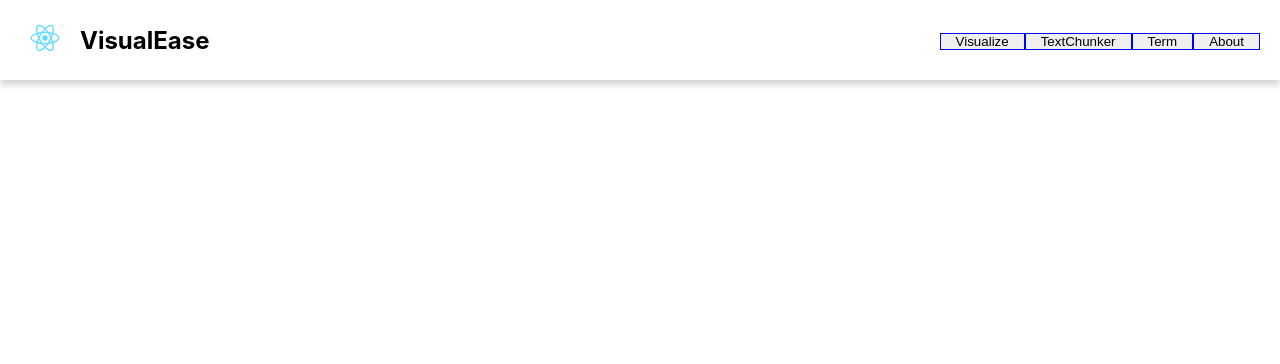
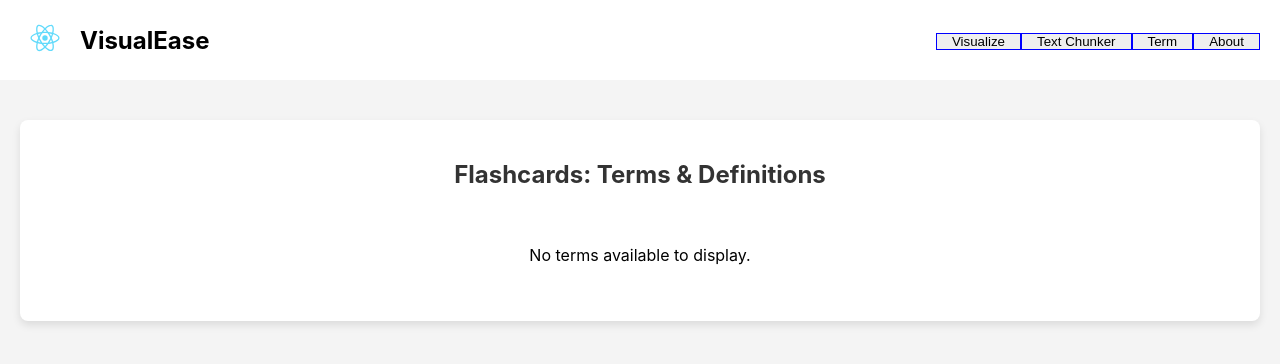
Before and after one commit to Ashan-264/HackGt11Project, a React (Create React App) app in the folder VisualEase/chapter-visualizer-frontend/: page /FlashCards in a window 1280 px wide. Shown: the top 364 px of the page. Built offline with nearby package versions, Linux system fonts and the light colour scheme.

Commit message:
organized terms

```diff
--- a/VisualEase/chapter-visualizer-frontend/src/App.js
+++ b/VisualEase/chapter-visualizer-frontend/src/App.js
@@ -5,6 +5,7 @@ import './App.css';
 import Navbar from './Pages/navbar';
 import TermDef from './Pages/termDef';
 import ScrTextChunker from "./Pages/ScrTextChunker";
+import FlashCards from './Pages/FlashCards';
 
 function App() {
     const [textInput, setTextInput] = useState('');
@@ -16,6 +17,7 @@ function App() {
             const response = await axios.post('http://localhost:5000/summarize', { chapterText: textInput });
             const parts = response.data; // Assuming response is an array of summarized parts
             setSummaries(parts);
+
 
             // Generate images for each summary
             parts.forEach(async (part, index) => {
@@ -35,6 +37,7 @@ function App() {
                 <Routes>
                     <Route path="/TermDef" element={<TermDef />} />
                     <Route path="/Text Chunker" element={<ScrTextChunker />} />
+                    <Route path="/FlashCards" element={<FlashCards />} />
                 </Routes>
 
             </div>
--- /dev/null
+++ b/VisualEase/chapter-visualizer-frontend/src/Pages/FlashCards.js
@@ -0,0 +1,130 @@
+import React from 'react';
+import styled from 'styled-components';
+
+const Container = styled.div`
+  display: flex;
+  flex-direction: column;
+  align-items: center;
+  padding: 40px 20px;
+  background-color: #f4f4f4;
+  min-height: 100vh;
+  box-sizing: border-box;
+`;
+
+const ContentWrapper = styled.div`
+  width: 100%;
+  max-width: 1200px;
+  padding: 20px;
+  background-color: #fff;
+  box-shadow: 0 4px 8px rgba(0, 0, 0, 0.1);
+  border-radius: 8px;
+`;
+
+const SectionTitle = styled.h2`
+  margin-bottom: 20px;
+  color: #333;
+  font-size: 24px;
+`;
+
+const FlashcardGrid = styled.div`
+  display: grid;
+  grid-template-columns: repeat(auto-fit, minmax(250px, 1fr));
+  gap: 20px;
+  padding: 20px 0;
+`;
+
+const Flashcard = styled.div`
+  perspective: 1000px;
+`;
+
+const FlashcardInner = styled.div`
+  position: relative;
+  width: 100%;
+  height: 200px;
+  text-align: center;
+  transition: transform 0.6s;
+  transform-style: preserve-3d;
+  box-shadow: 0 4px 8px rgba(0, 0, 0, 0.1);
+  cursor: pointer;
+
+  &:hover {
+    transform: rotateY(180deg);
+  }
+`;
+
+const FlashcardFront = styled.div`
+  position: absolute;
+  width: 100%;
+  height: 100%;
+  background-color: #007bff;
+  color: white;
+  border-radius: 8px;
+  backface-visibility: hidden;
+  display: flex;
+  align-items: center;
+  justify-content: center;
+  padding: 20px;
+  font-size: 18px;
+`;
+
+const FlashcardBack = styled.div`
+  position: absolute;
+  width: 100%;
+  height: 100%;
+  background-color: #28a745;
+  color: white;
+  border-radius: 8px;
+  backface-visibility: hidden;
+  display: flex;
+  align-items: center;
+  justify-content: center;
+  padding: 20px;
+  font-size: 16px;
+  transform: rotateY(180deg);
+`;
+
+const Button = styled.button`
+  margin-top: 20px;
+  padding: 15px 25px;
+  background-color: #007bff;
+  color: white;
+  border: none;
+  border-radius: 5px;
+  font-size: 18px;
+  cursor: pointer;
+  transition: background-color 0.3s;
+
+  &:hover {
+    background-color: #0056b3;
+  }
+`;
+
+const Flashcards = ({ terms = [] }) => {  // Ensure terms defaults to an empty array if undefined
+  return (
+    <Container>
+      <ContentWrapper>
+        <SectionTitle>Flashcards: Terms & Definitions</SectionTitle>
+        <FlashcardGrid>
+          {terms.length > 0 ? (
+            terms.map((term, index) => (
+              <Flashcard key={index}>
+                <FlashcardInner>
+                  <FlashcardFront>
+                    {term.termName}
+                  </FlashcardFront>
+                  <FlashcardBack>
+                    {term.definition}
+                  </FlashcardBack>
+                </FlashcardInner>
+              </Flashcard>
+            ))
+          ) : (
+            <p>No terms available to display.</p>  // Display a message if no terms are available
+          )}
+        </FlashcardGrid>
+      </ContentWrapper>
+    </Container>
+  );
+};
+
+export default Flashcards;
--- a/VisualEase/chapter-visualizer-frontend/src/Pages/ScrTextChunker.js
+++ b/VisualEase/chapter-visualizer-frontend/src/Pages/ScrTextChunker.js
@@ -50,34 +50,37 @@ const LevelInput = styled.input`
   margin-top: 20px;
 `;
 
-const TermsList = styled.div`
-  max-height: 300px;
-  overflow-y: auto;
+const TermsTable = styled.div`
+  display: grid;
+  grid-template-columns: 1fr 2fr;  // Two columns, one for terms and one for definitions
+  gap: 15px;
   background-color: #f9f9f9;
   border: 1px solid #ccc;
   border-radius: 5px;
   padding: 15px;
 `;
 
-const TermDefinitionRow = styled.div`
-  display: flex;
-  justify-content: space-between;
+const TableHeader = styled.div`
+  font-weight: bold;
+  text-align: centre;
+`;
+
+const TermItem = styled.div`
   padding: 10px;
   border-bottom: 1px solid #e9e9e9;
-`;
 
-const TermColumn = styled.div`
-  flex: 1;
-  padding-right: 10px;
-`;
-
-const DefinitionColumn = styled.div`
-  flex: 2;
+  &:last-child {
+    border-bottom: none;
+  }
 `;
 
 const TermText = styled.span`
   color: #333;
-  display: block;
+  font-weight: bold;
+`;
+
+const DefinitionText = styled.span`
+  color: #333;
 `;
 
 const Button = styled.button`
@@ -168,7 +171,7 @@ const ScrTextChunker = () => {
             placeholder="Enter or paste your text here..."
           />
 
-          <SectionTitle>Study Level</SectionTitle>
+          <SectionTitle>Study Level</SectionTitle>  {/* Add a title for the study level input */}
           <LevelInput
             type="text"
             value={studyLevel}
@@ -183,22 +186,25 @@ const ScrTextChunker = () => {
 
         <Section>
           <SectionTitle>Generated Terms & Definitions</SectionTitle>
-          <TermsList>
+          <TermsTable>
+            <TableHeader>Term</TableHeader>
+            <TableHeader>Definition</TableHeader>
             {terms.map((term, index) => (
-              <TermDefinitionRow key={index}>
-                <TermColumn>
-                  <TermText><strong>{term.termName}</strong></TermText>
-                </TermColumn>
-                <DefinitionColumn>
-                  <TermText>{term.definition}</TermText>
-                </DefinitionColumn>
-              </TermDefinitionRow>
+              <React.Fragment key={index}>
+                <TermItem>
+                  <TermText>{term.termName}</TermText>
+                </TermItem>
+                <TermItem>
+                  <DefinitionText>{term.definition}</DefinitionText>
+                </TermItem>
+              </React.Fragment>
             ))}
-          </TermsList>
+          </TermsTable>
         </Section>
 
         <Button>Generate Images</Button>
         <ExportButton>Export File</ExportButton>
+
       </ContentWrapper>
     </Container>
   );
--- a/VisualEase/chapter-visualizer-frontend/src/Pages/navbar.jsx
+++ b/VisualEase/chapter-visualizer-frontend/src/Pages/navbar.jsx
@@ -32,7 +32,7 @@ export default function Navbar() {
       <div id="navRight" className="navRight">
         <ul>
           <li><a href="/visualize"><button component={Link} className="menuItem">Visualize</button></a></li>
-          <li><a href="/Text Chunker"><button component={Link} className="menuItem">TextChunker</button></a></li>
+          <li><a href="/Text Chunker"><button component={Link} className="menuItem">Text Chunker</button></a></li>
           <li><a href="/term"><button component={Link} className="menuItem">Term</button></a></li>
           <li><a href="/about"><button component={Link} className="menuItem">About</button></a></li>
         </ul>
```
